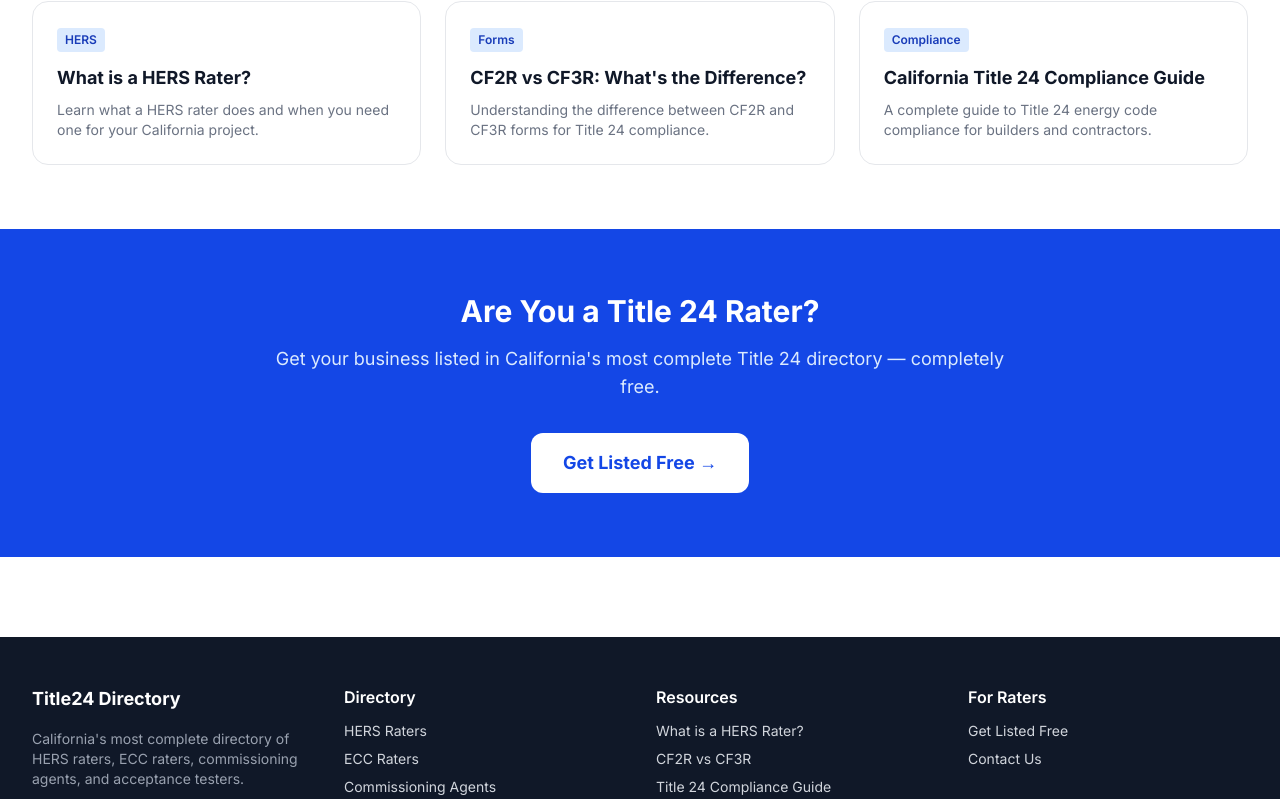
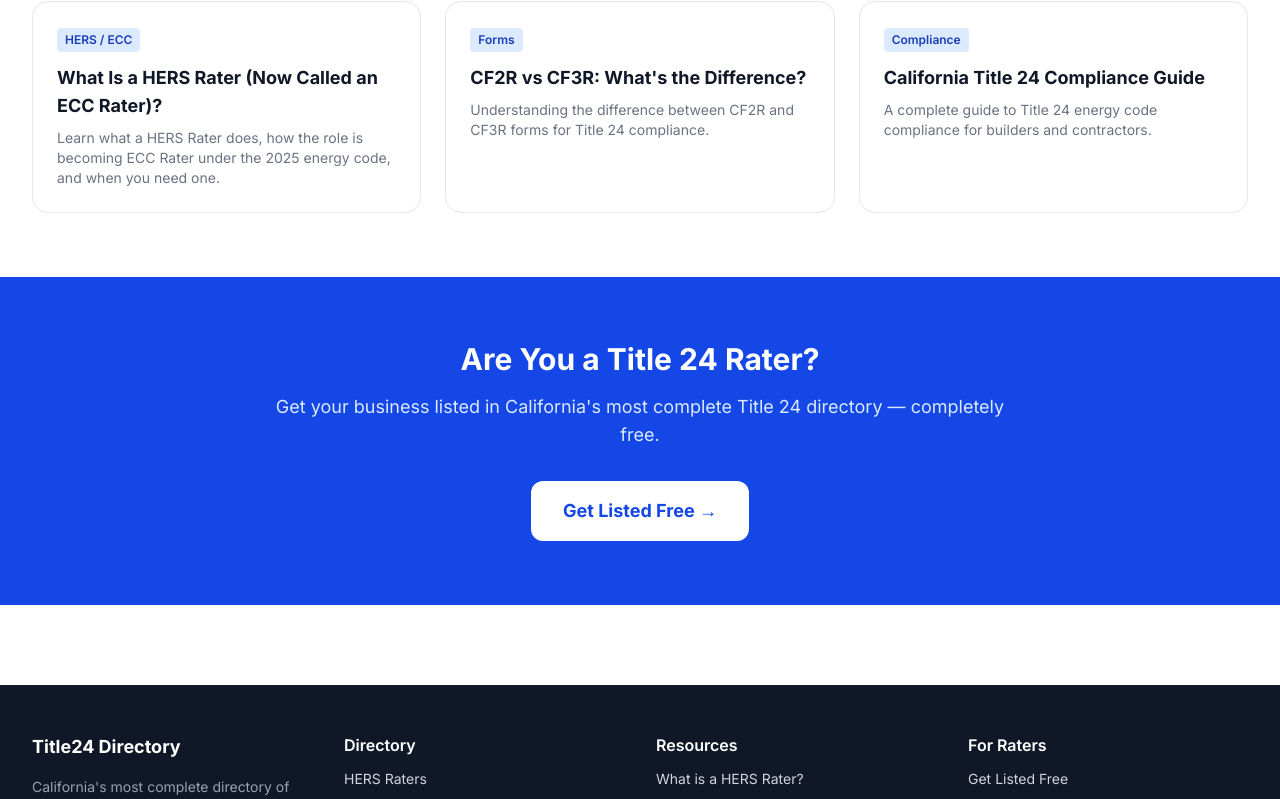
Before and after one commit to Rickyco1020/title24-directory, a Next.js app: page / in a window 1280 px wide. Shown: the part 1358-2157 px from the top of the page. Built offline with nearby package versions, Linux system fonts and the light colour scheme.

Commit message:
Fix county filter bug, broken footer link, and stale article titles across pages

```diff
--- a/app/directory/page.tsx
+++ b/app/directory/page.tsx
@@ -71,7 +71,7 @@ async function DirectoryResults({ searchParams }: { searchParams: Record<string,
 }
 
 export default function DirectoryPage({ searchParams }: { searchParams: Record<string, string> }) {
-  const counties = CA_COUNTIES.map(c => c.name).sort()
+  const sortedCounties = [...CA_COUNTIES].sort((a, b) => a.name.localeCompare(b.name))
 
   return (
     <div className="max-w-7xl mx-auto px-4 sm:px-6 lg:px-8 py-10">
@@ -94,7 +94,7 @@ export default function DirectoryPage({ searchParams }: { searchParams: Record<s
           <label className="block text-sm font-medium text-gray-700 mb-1">County</label>
           <select name="county" defaultValue={searchParams.county} className="w-full border border-gray-300 rounded-lg px-3 py-2 text-sm focus:outline-none focus:border-blue-500">
             <option value="">All Counties</option>
-            {counties.map(c => <option key={c} value={c}>{c}</option>)}
+            {sortedCounties.map(c => <option key={c.slug} value={c.slug}>{c.name}</option>)}
           </select>
         </div>
         <div className="flex items-end">
--- a/app/layout.tsx
+++ b/app/layout.tsx
@@ -65,7 +65,8 @@ export default function RootLayout({ children }: { children: React.ReactNode })
                 <h4 className="text-white font-semibold mb-3">For Raters</h4>
                 <ul className="space-y-2 text-sm">
                   <li><Link href="/get-listed" className="hover:text-white transition-colors">Get Listed Free</Link></li>
-                  <li><Link href="/contact" className="hover:text-white transition-colors">Contact Us</Link></li>
+                  <li><Link href="/resources/what-is-acceptance-testing" className="hover:text-white transition-colors">Acceptance Testing</Link></li>
+                  <li><Link href="/resources/hers-vs-ecc-rater" className="hover:text-white transition-colors">ECC Writer vs HERS Rater</Link></li>
                 </ul>
               </div>
             </div>
--- a/app/page.tsx
+++ b/app/page.tsx
@@ -89,7 +89,7 @@ export default function HomePage() {
         </div>
         <div className="grid grid-cols-1 md:grid-cols-3 gap-6">
           {[
-            { slug: 'what-is-a-hers-rater', title: 'What is a HERS Rater?', excerpt: 'Learn what a HERS rater does and when you need one for your California project.', tag: 'HERS' },
+            { slug: 'what-is-a-hers-rater', title: 'What Is a HERS Rater (Now Called an ECC Rater)?', excerpt: 'Learn what a HERS Rater does, how the role is becoming ECC Rater under the 2025 energy code, and when you need one.', tag: 'HERS / ECC' },
             { slug: 'cf2r-vs-cf3r', title: 'CF2R vs CF3R: What\'s the Difference?', excerpt: 'Understanding the difference between CF2R and CF3R forms for Title 24 compliance.', tag: 'Forms' },
             { slug: 'title-24-compliance-guide', title: 'California Title 24 Compliance Guide', excerpt: 'A complete guide to Title 24 energy code compliance for builders and contractors.', tag: 'Compliance' },
           ].map(article => (
--- a/app/resources/page.tsx
+++ b/app/resources/page.tsx
@@ -7,11 +7,11 @@ export const metadata: Metadata = {
 }
 
 const articles = [
-  { slug: 'what-is-a-hers-rater', title: 'What is a HERS Rater? (And When Do You Need One)', excerpt: 'Learn what a HERS rater does, why they\'re required in California, and how to find one for your project.', tags: ['HERS'] },
+  { slug: 'what-is-a-hers-rater', title: 'What Is a HERS Rater (Now Called an ECC Rater) and When Do You Need One?', excerpt: 'Learn what a HERS Rater does, how the role is transitioning to ECC Rater under the 2025 energy code, and how to find one for your California project.', tags: ['HERS', 'ECC'] },
   { slug: 'cf2r-vs-cf3r', title: 'CF2R vs CF3R: What\'s the Difference?', excerpt: 'Understanding the difference between CF2R installer certificates and CF3R verifier certificates for Title 24 compliance.', tags: ['Forms'] },
-  { slug: 'title-24-compliance-guide', title: 'California Title 24 Compliance: A Builder\'s Guide', excerpt: 'A complete guide to navigating California\'s Title 24 energy code for new construction and major renovations.', tags: ['Compliance'] },
-  { slug: 'what-is-acceptance-testing', title: 'What Does an Acceptance Tester Do?', excerpt: 'Title 24 acceptance testing explained — what it covers, when it\'s required, and how to find a certified tester.', tags: ['Compliance'] },
-  { slug: 'hers-vs-ecc-rater', title: 'ECC Rater vs HERS Rater: Which Do You Need?', excerpt: 'California\'s energy code is changing. Here\'s the difference between HERS and ECC raters and which one your 2025+ project needs.', tags: ['HERS', 'ECC'] },
+  { slug: 'title-24-compliance-guide', title: 'California Title 24 Compliance: A Builder\'s Complete Guide', excerpt: 'A complete guide to navigating California\'s Title 24 energy code for new construction and major renovations.', tags: ['Compliance'] },
+  { slug: 'what-is-acceptance-testing', title: 'What Does an Acceptance Tester Do? Title 24 Acceptance Testing Explained', excerpt: 'Title 24 acceptance testing explained — what it covers, when it\'s required, and how to find a certified tester.', tags: ['Compliance'] },
+  { slug: 'hers-vs-ecc-rater', title: 'ECC Writer vs. HERS Rater: Which One Does Your Project Need?', excerpt: 'Two different roles, both required on most California projects. Here\'s the difference between the ECC Writer (energy consultant) and the HERS Rater (field verifier).', tags: ['HERS', 'ECC'] },
 ]
 
 export default function ResourcesPage() {
```
